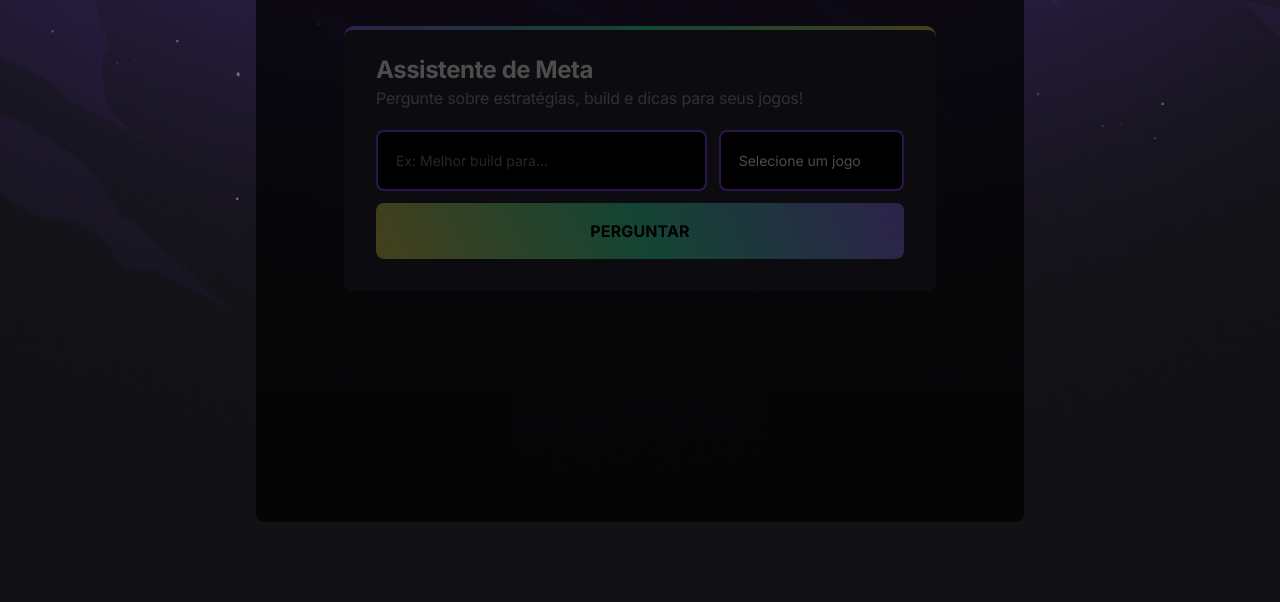
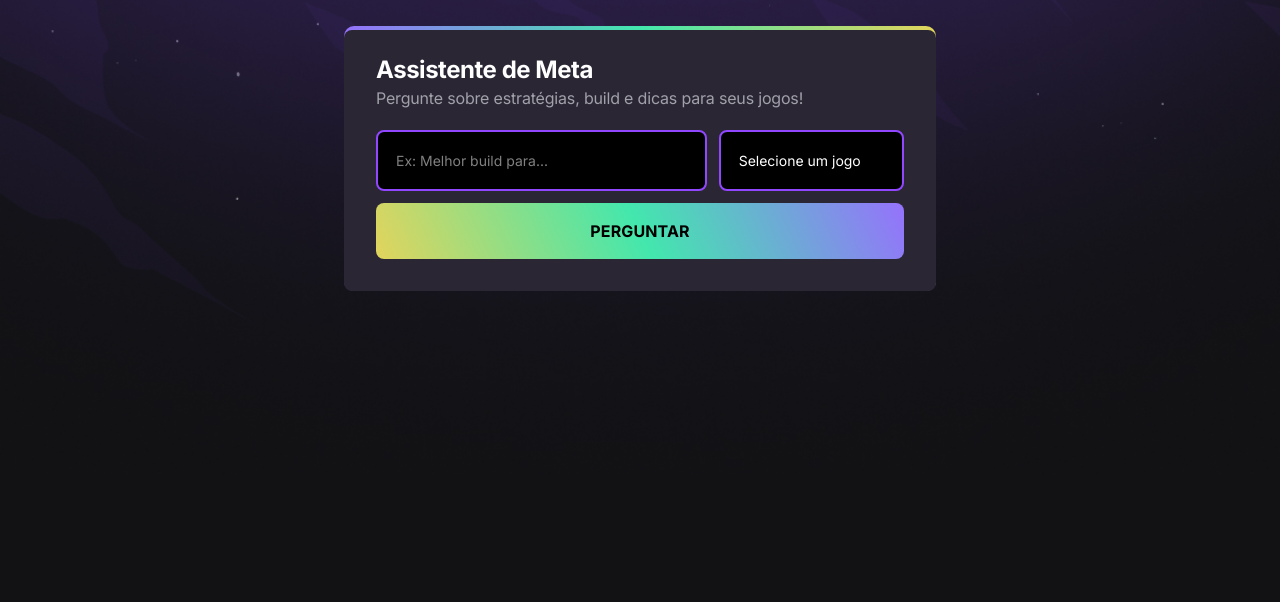
Before and after one commit to Leonardo2831/Nlw-20-Iniciante, a website with bundled scripts: page index.html in a window 1280 px wide. Shown: the part 198-800 px from the top of the page. Built offline with nearby package versions, Linux system fonts and the light colour scheme.

Commit message:
new style

```diff
--- a/index.html
+++ b/index.html
@@ -39,7 +39,7 @@
             </div>
         </section>
 
-        <section id="choiceGame" class="absolute top-1/2 left-1/2 -translate-1/2 max-w-[768px] w-[80%] h-[80%] bg-background-black-opacity rounded-lg flex-col justify-between items-center gap-8 p-6">
+        <section id="choiceGame" class="hidden absolute top-1/2 left-1/2 -translate-1/2 max-w-[768px] w-[80%] h-[80%] bg-background-black-opacity rounded-lg flex-col justify-between items-center gap-8 p-8">
             <div>
                 <h2 class="text-4xl text-center font-[600] tracking-[1px] mb-6">Opções de Jogos</h2>
                 <picture class="w-full max-w-[500px] overflow-x-auto">
```
Also changed, not shown: src/output.css.
